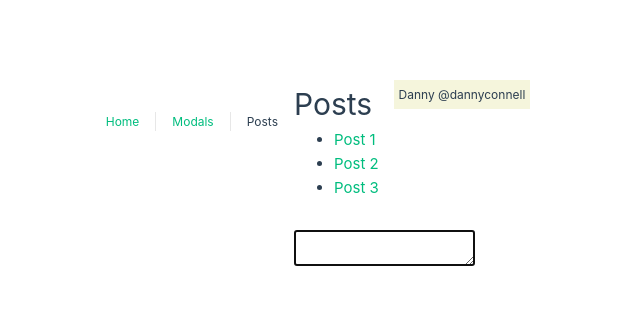
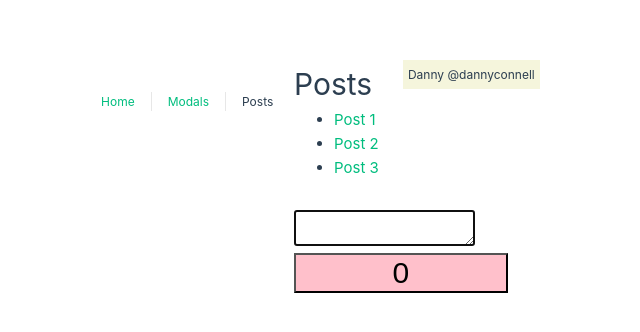
Before and after one commit to leonbohdan/vue-composition-api-basics, a Vue app: page /posts in a window 1280 px wide. Shown: the part 224-556 px from the top of the page, without its empty margins (346-986 px from the left). Built offline with nearby package versions, Linux system fonts and the light colour scheme.

Commit message:
Reusing Composables

```diff
--- a/src/views/PostsView.vue
+++ b/src/views/PostsView.vue
@@ -11,12 +11,21 @@
     </ul>
 
     <textarea v-autofocus/>
+
+    <button
+      class="counter-button"
+      :class="{'yellow': oddOrEven === 'odd'}"
+      @click="increaseCounter(1)"
+    >
+      {{ counterData.count }}
+    </button>
   </div>
 </template>
 
 <script setup>
 import { ref } from 'vue';
 import { vAutofocus } from '@/directives/vAutofocus';
+import { useCounter } from '@/use/useCounter';
 
 const posts = ref([
   {
@@ -30,10 +39,22 @@
     title: 'Post 3',
   },
 ]);
+
+const { counterData, increaseCounter, oddOrEven } = useCounter();
 </script>
 
 <style scoped>
 ul {
   margin-bottom: 30px;
 }
+
+.counter-button {
+  font-size: 30px;
+  width: 100%;
+  background-color: pink;
+}
+
+.counter-button.yellow {
+  background-color: yellow;
+}
 </style>
```
